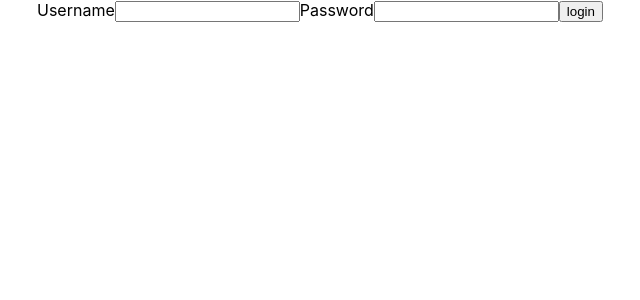
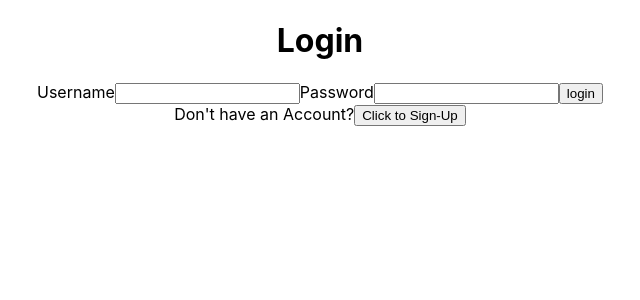
Before and after one commit to kmarks2013/simple-auth-test-client, a React (Create React App) app: page / in a window 1280 px wide. Shown: the top 300 px of the page, without its empty margins (320-960 px from the left). Built offline with nearby package versions, Linux system fonts and the light colour scheme.

Commit message:
adds a h1 and a button to login to specify  login and switch to signup respectively

```diff
--- a/src/components/LoginPage.js
+++ b/src/components/LoginPage.js
@@ -34,6 +34,7 @@ class LoginPage extends Component {
         console.log(this.state)
         return (
             <div>
+                <h1>Login</h1>
                 <form onSubmit={this.handleSubmit}>
                     <label>Username</label>
                     <input value={this.state.username} name="username" onChange={this.handleChange}/>
@@ -41,6 +42,8 @@ class LoginPage extends Component {
                     <input type="password" value={this.state.password} name="password" onChange={this.handleChange}/>
                     <input type='submit' value="login" />
                 </form>
+                <label>Don't have an Account?</label>
+                <button onClick={() => this.props.redirect('signup')}>Click to Sign-Up</button>
             </div>
         )
     }
```
